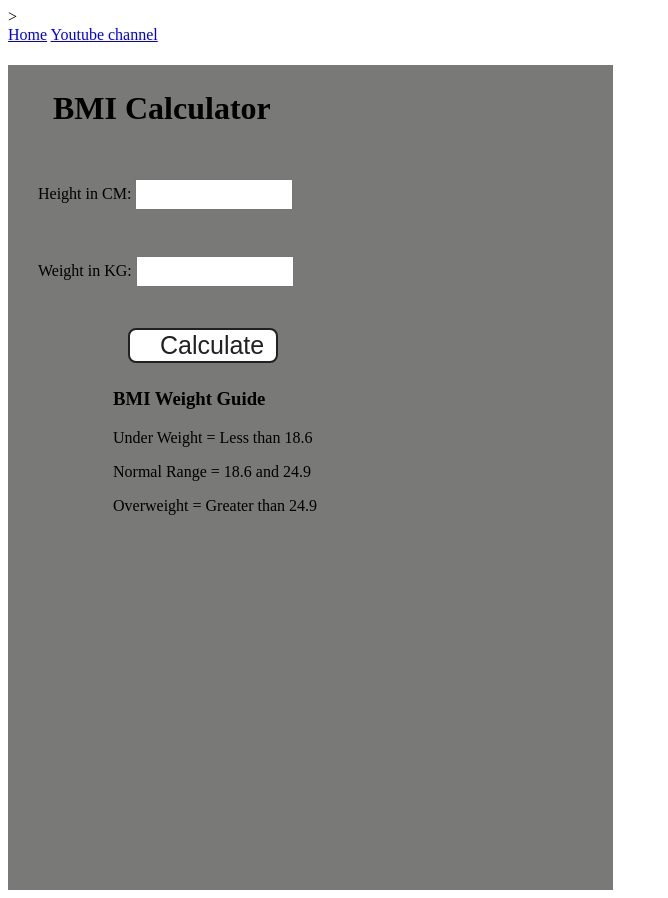
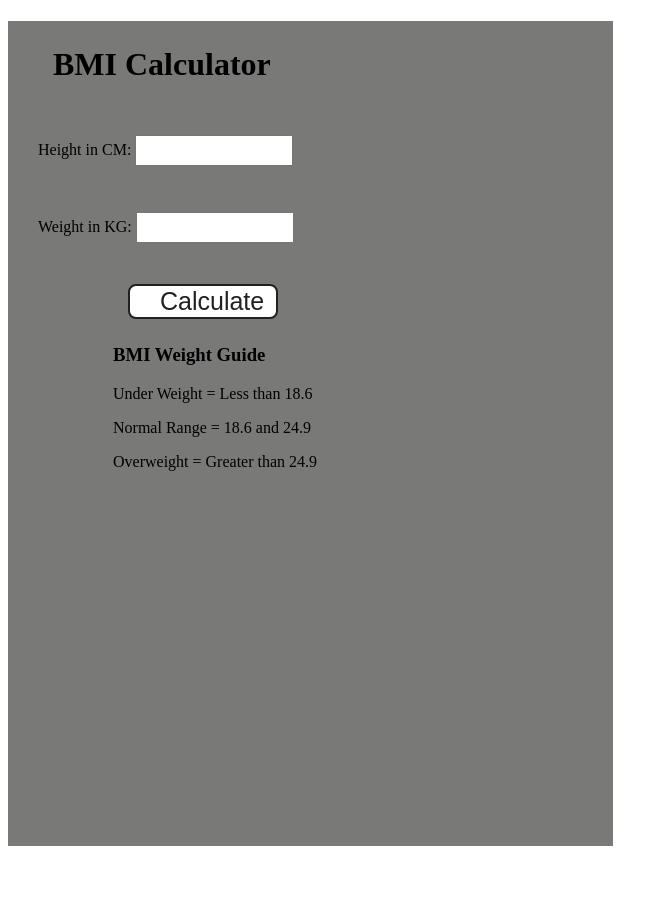
Before and after one commit to namit1903/javascript-projects, a plain HTML site: page BMI calculator/index.html in a window 1280 px wide. Shown: the whole page, without its empty margins (0-668 px from the left). After the commit the page ends 854 px from the top, so only its background shows below. Drawn offline with Linux system fonts and the light colour scheme.

```diff
--- a/BMI calculator/index.html
+++ b/BMI calculator/index.html
@@ -5,15 +5,12 @@
     <meta name="viewport" content="width=device-width, initial-scale=1.0" />
     <meta http-equiv="X-UA-Compatible" content="ie=edge" />
     <link rel="stylesheet" href="style.css" />
- >
+
     <title>BMI Calculator</title>
   </head>
   <body>
     <nav>
-      <a href="/" aria-current="page">Home</a>
-      <a target="_blank" href="https://www.youtube.com/@chaiaurcode"
-        >Youtube channel</a
-      >
+      <!-- EMPTY FOR NOW -->
     </nav>
     <div class="container">
       <h1>BMI Calculator</h1>
```
